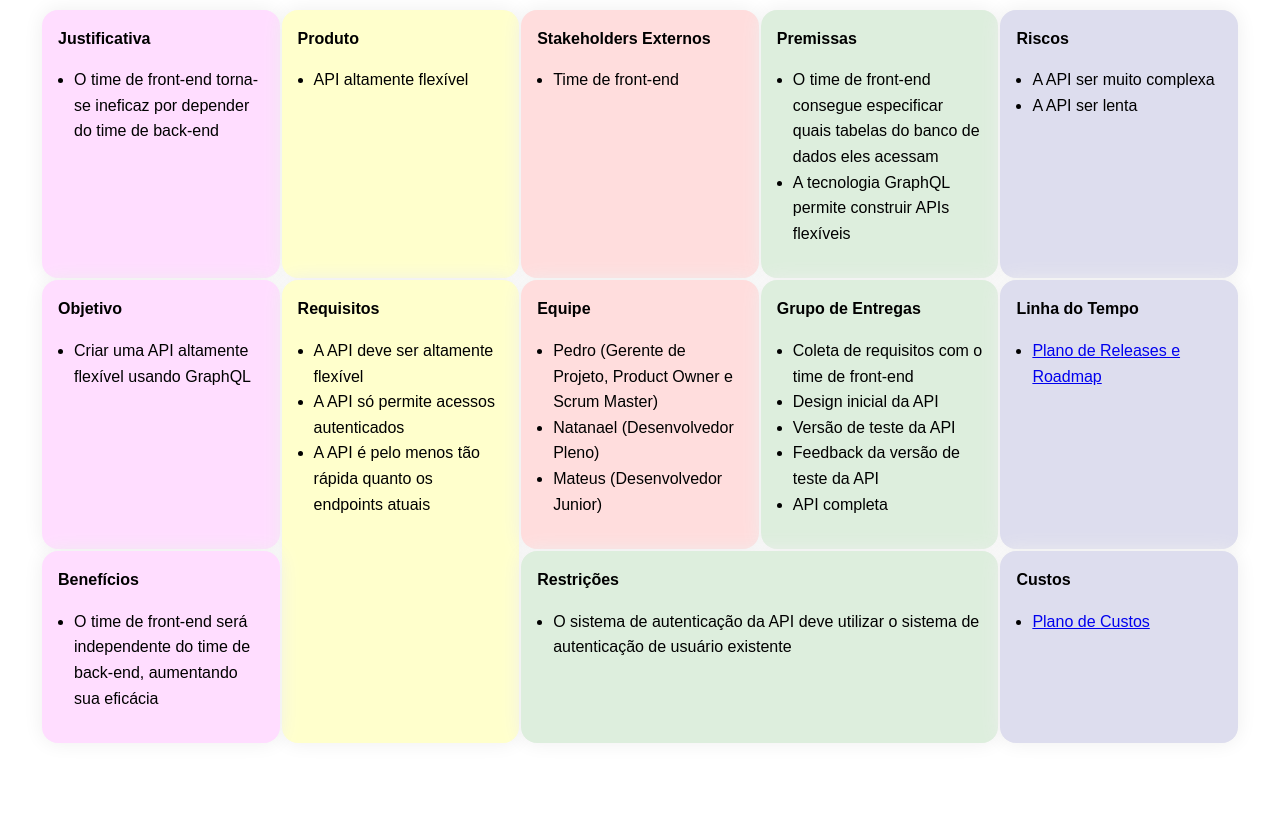
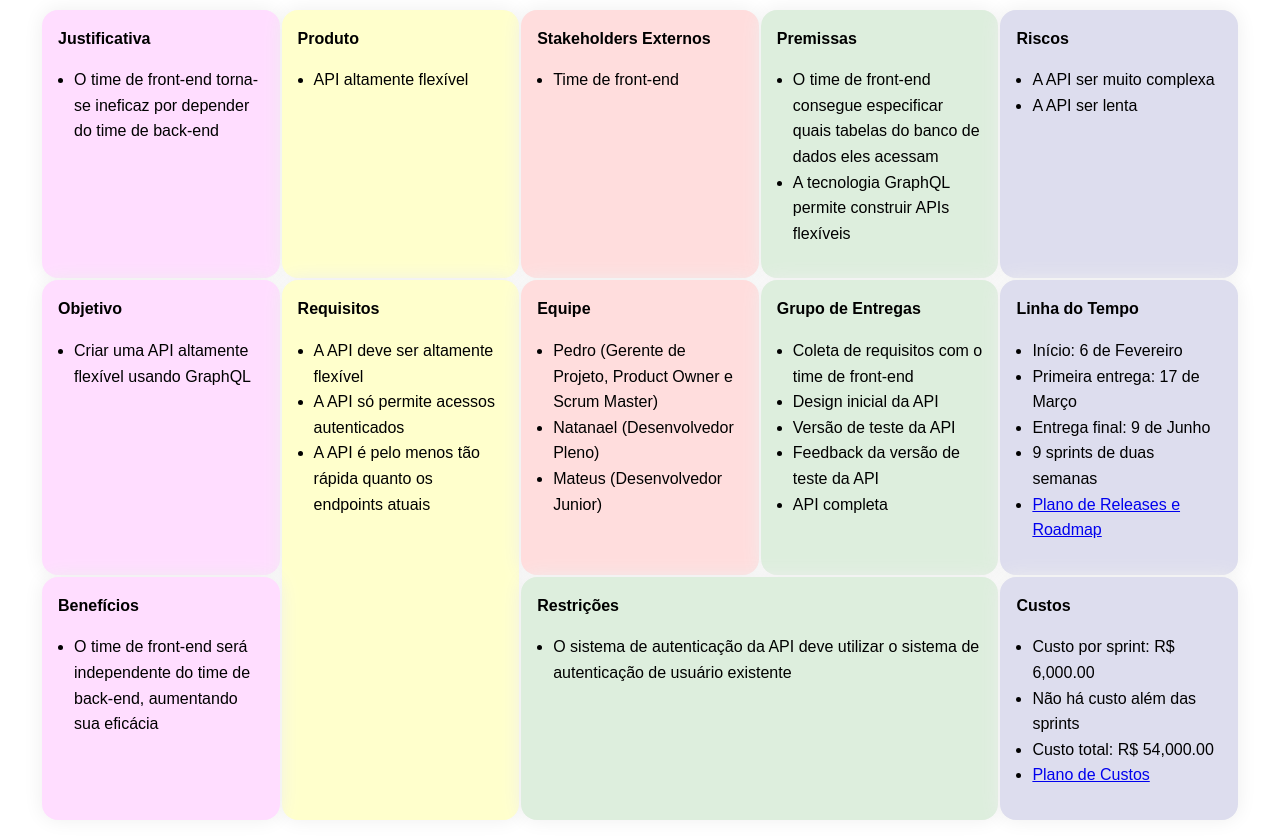
Before and after one commit to pedrominicz/gestao-de-ti, a plain HTML site: page canvas.html in a window 1280 px wide. Shown: the part 128-966 px from the top of the page. Before the commit the page ends 889 px from the top, so only its background shows below. Drawn offline with Linux system fonts and the light colour scheme.

Commit message:
Update canvas.html

```diff
--- a/canvas.html
+++ b/canvas.html
@@ -86,6 +86,10 @@
       <td style="background-color: #dde;">
         <strong>Linha do Tempo</strong>
         <ul>
+          <li>Início: 6 de Fevereiro</li>
+          <li>Primeira entrega: 17 de Março</li>
+          <li>Entrega final: 9 de Junho</li>
+          <li>9 sprints de duas semanas</li>
           <li><a href="roadmap.html">Plano de Releases e Roadmap</a></li>
         </ul>
       </td>
@@ -106,6 +110,9 @@
       <td style="background-color: #dde;">
         <strong>Custos</strong>
         <ul>
+          <li>Custo por sprint: R$ 6,000.00</li>
+          <li>Não há custo além das sprints</li>
+          <li>Custo total: R$ 54,000.00</li>
           <li><a href="custo.html">Plano de Custos</a></li>
         </ul>
       </td>
```
